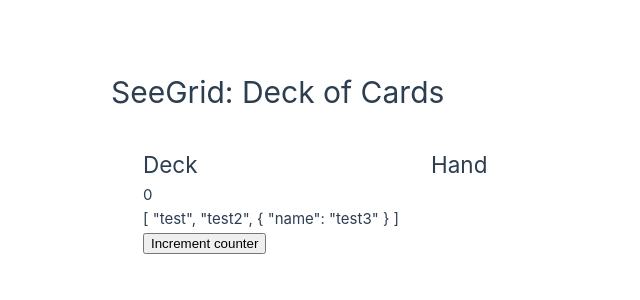
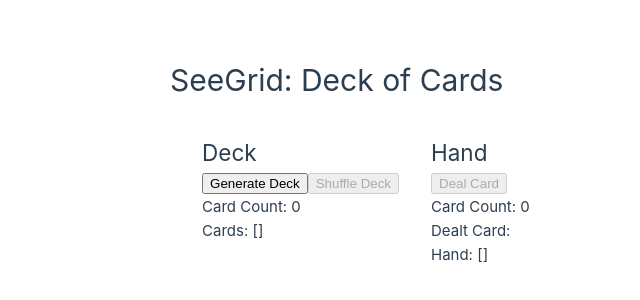
Before and after one commit to danjkim21/DeckOfCards, a Vue app: page / in a window 1280 px wide. Shown: the part 238-538 px from the top of the page, without its empty margins (225-865 px from the left). Built offline with nearby package versions, Linux system fonts and the light colour scheme.

Commit message:
updated deck pinia store with state, getters, draft actions

```diff
--- a/src/App.vue
+++ b/src/App.vue
@@ -2,8 +2,6 @@
 import { useDeckStore } from './stores/deck'
 
 const store = useDeckStore()
-
-console.log(store.deckData)
 </script>
 
 <template>
@@ -14,12 +12,17 @@
   <main>
     <section>
       <h2>Deck</h2>
-      <p>{{ store.count }}</p>
-      <p>{{ store.deckData }}</p>
-      <button @click="store.increment">Increment counter</button>
+      <button @click="store.generateDeck()">Generate Deck</button>
+      <button :disabled="!store.countDeck" @click="store.shuffleDeck()">Shuffle Deck</button>
+      <p>Card Count: {{ store.countDeck }}</p>
+      <p>Cards: {{ store.deckData }}</p>
     </section>
     <section>
       <h2>Hand</h2>
+      <button :disabled="!store.countDeck" @click="store.dealCard()">Deal Card</button>
+      <p>Card Count: {{ store.countHand }}</p>
+      <p>Dealt Card: {{ store.currentDealtCard }}</p>
+      <p>Hand: {{ store.handData }}</p>
     </section>
   </main>
 </template>
--- a/src/stores/deck.ts
+++ b/src/stores/deck.ts
@@ -1,17 +1,83 @@
 import { defineStore } from 'pinia'
 
-export const useDeckStore = defineStore('deck', {
+const SUITS = ['HEARTS', 'SPADES', 'DIAMONDS', 'CLUBS']
+const VALUES = ['2', '3', '4', '5', '6', '7', '8', '9', '10', 'J', 'Q', 'K', 'A']
+
+export type DeckDataType = {
+  suit: typeof SUITS
+  value: typeof VALUES
+}
+
+interface State {
+  deckData: DeckDataType[]
+  handData: DeckDataType[]
+}
+
+interface Getters {
+  [key: string]: (state: State) => any
+  countDeck: (state: State) => number
+  countHand: (state: State) => number
+  currentDealtCard: (state: State) => DeckDataType
+}
+
+interface Actions {
+  generateDeck: () => void
+  shuffleDeck: () => void
+  dealCard: () => DeckDataType
+}
+
+export const useDeckStore = defineStore<'deck', State, Getters, Actions>('deck', {
   state: () => ({
-    count: 0,
-    deckData: ['test', 'test2', { name: 'test3' }]
+    deckData: [],
+    handData: []
   }),
+  getters: {
+    countDeck(state) {
+      return state.deckData.length
+    },
+    countHand(state) {
+      return state.handData.length
+    },
+    currentDealtCard(state) {
+      return state.handData[state.handData.length - 1]
+    }
+  },
   actions: {
-    // since we rely on `this`, we cannot use an arrow function
-    increment() {
-      this.count++
+    generateDeck() {
+      if (!SUITS || !VALUES) {
+        console.error('Unable to generate deck. Suits or values are undefined.')
+        return
+      }
+
+      this.deckData = SUITS.flatMap((suit) => {
+        return VALUES.map((value) => {
+          return { suit, value }
+        })
+      })
     },
-    randomizeCounter() {
-      this.count = Math.round(100 * Math.random())
+    shuffleDeck() {
+      if (!this.deckData.length) {
+        console.error('Unable to shuffle card. Deck is empty.')
+        return
+      }
+
+      for (let i = this.deckData.length - 1; i > 0; i--) {
+        const randIndex = Math.floor(Math.random() * (i + 1))
+        const tempValue = this.deckData[i]
+        this.deckData[i] = this.deckData[randIndex]
+        this.deckData[randIndex] = tempValue
+      }
+    },
+    dealCard() {
+      if (!this.deckData.length) {
+        console.error('Unable to deal card. Deck is empty.')
+        return
+      }
+
+      const card = this.deckData.pop()
+
+      this.handData.push(card)
+      return card
     }
   }
 })
```
